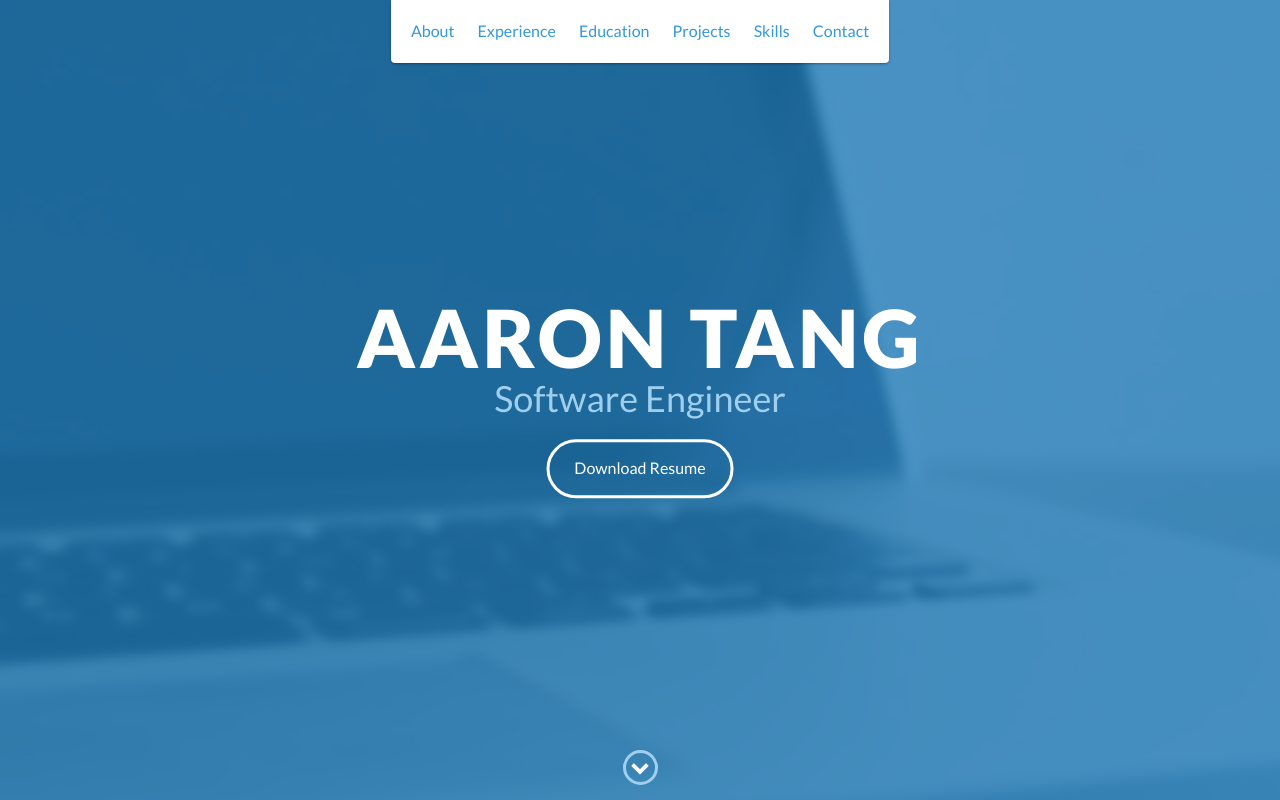
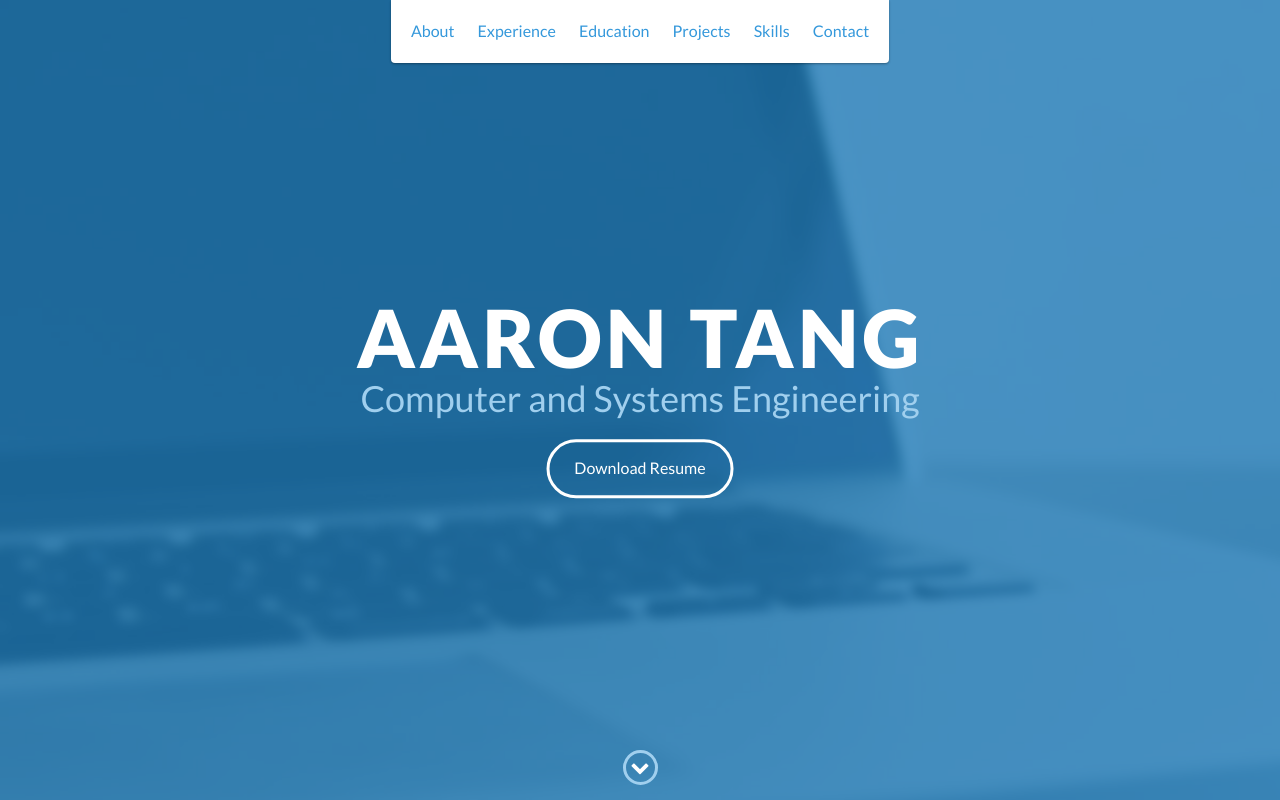
Before and after one commit to aarontangjw/Portfolio, a website: page index.html in a window 1280 px wide. Shown: the top 800 px of the page. Drawn offline with nearby package versions, Linux system fonts and the light colour scheme.

Commit message:
Changed title.

```diff
--- a/index.html
+++ b/index.html
@@ -49,7 +49,7 @@
     <div id="lead">
         <div id="lead-content">
             <h1>Aaron Tang</h1>
-            <h2>Software Engineer</h2>
+            <h2>Computer and Systems Engineering</h2>
             <a href="#" class="btn-rounded-white">Download Resume</a>
         </div>
         <!-- End #lead-content -->
```
